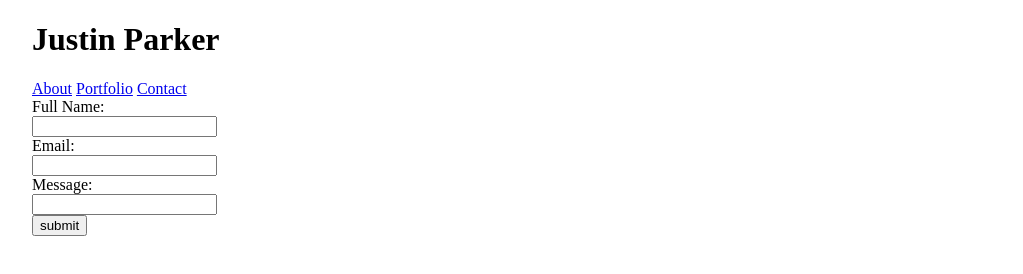
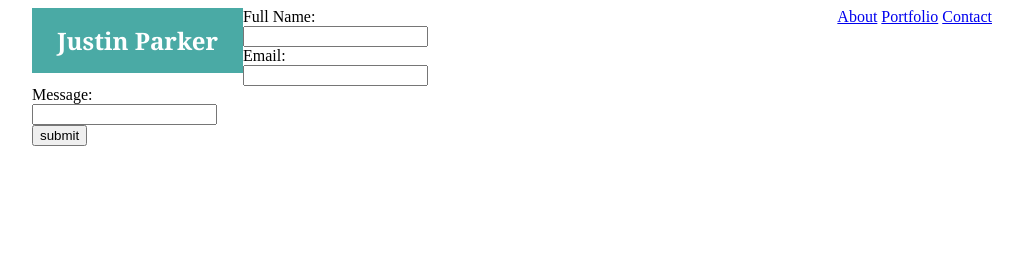
Before and after one commit to Parker-Tech/Basic-Portfolio, a plain HTML site: page contact.html in a window 1280 px wide. Shown: the whole page, without its empty margins (128-1151 px from the left). Drawn offline with Linux system fonts and the light colour scheme.

Commit message:
Validated HTML | Added more CSS styles to name-box nav-bar header and wrapper

```diff
--- a/assets/css/style.css
+++ b/assets/css/style.css
@@ -2,8 +2,23 @@
     width: 960px;
     margin: 0 auto;
 }
+.header {
+    background-color: white;
+    width: 100%;
+}
+.name-box {
+    float: left;
+    text-align: center;
+    color: white;
+    background-color: #4aaaa5;
+    padding: 0px 25px 0px 25px;
+    font-family: 'Georgia', Times, Times New Roman, serif;
+    font-size: 12px;
+}
 
-
+.nav-bar {
+    float: right;
+}
 
 
 
--- a/contact.html
+++ b/contact.html
@@ -1,5 +1,5 @@
 <!doctype html>
-<html>
+<html lang="en">
 
     <head>
         <link rel="stylesheet" href="./assets/css/style.css">
@@ -26,7 +26,7 @@
                 Email:<br>
                 <input type="email" name="emailadress"><br>
                 Message:<br>
-                <input type="textarea" name="message" id="largeMsgBox"><br>
+                <input type="text" name="message" id="largeMsgBox"><br>
                 <input type="button" value="submit">
             </form>
         </div>
```
Also changed, not shown: index.html (+2 -2 lines), portfolio.html (+5 -5 lines).
